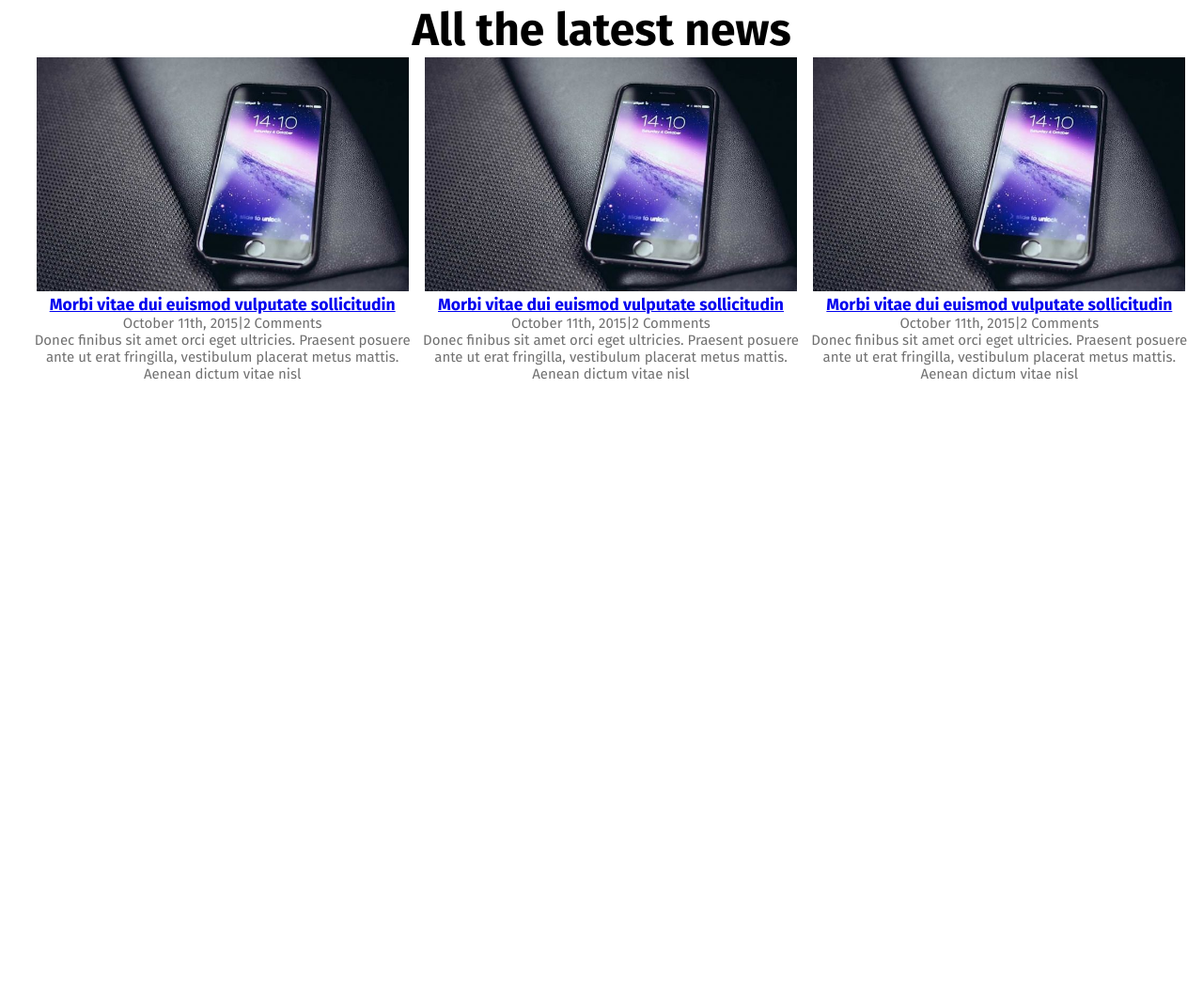
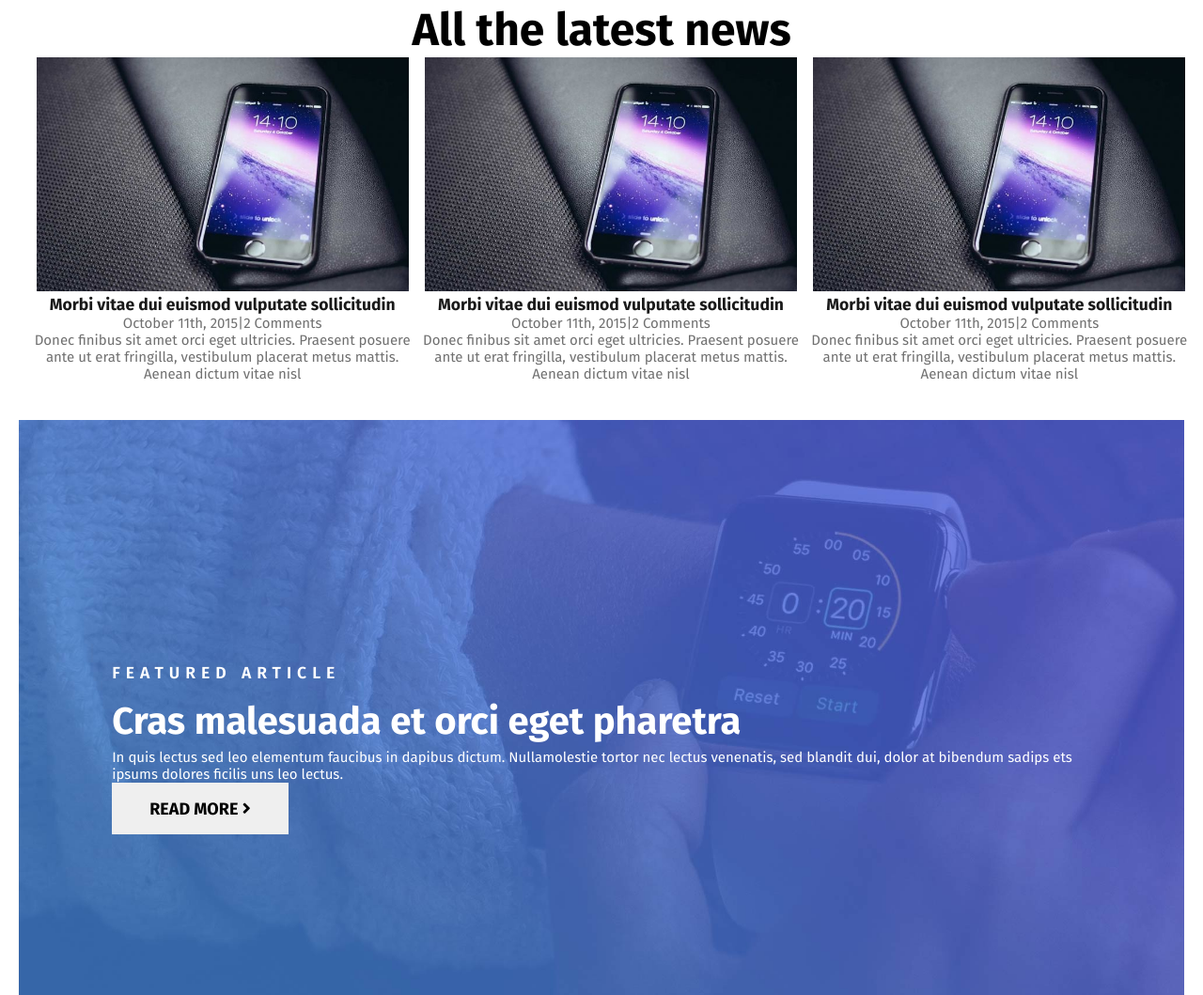
Before and after one commit to 0d1n92/proj-html-vuejs, a website: page index.html in a window 1280 px wide. Shown: the part 1578-2637 px from the top of the page at 94% size. Before the commit the page ends 1985 px from the top, so only its background shows below. Drawn offline with nearby package versions, Linux system fonts and the light colour scheme.

Commit message:
a lot of style article preview

```diff
--- a/index.html
+++ b/index.html
@@ -35,6 +35,7 @@
         </div>
       </div>
     </header>
+    <!-- jumbotron -->
     <div id="jumbotron">
       <div  class="margin_auto container_1240">
          <div id="wrapper_text_jumbotron">
@@ -44,6 +45,7 @@
         </div>
       </div>
     </div>
+    <!-- jumbotron-CLOSE -->
     <main>
       <section id="description_site">
         <h3 class="sub">AVADA FORUM IS THE PLACE TO BE</h3>
@@ -51,48 +53,64 @@
           In quis lectus sed leo elementum faucibus in dapibus dictum. Nulla molestie tortor nec lectus venenatis, sed blandit dui finibus. dolor at, bibendum purus. Donec vehicula nec tortor ac finibus.
         </p>
       </section>
+      <!-- section news -->
       <section id="news">
         <h3 class="sub" >PHASELLUS EGET METUS</h3>
         <h2>All the latest news</h2>
-        <div class="container_1240 margin_auto orizontal_flex">
-          <article>
-            <figure>
+        <!-- article grid 3 items-->
+        <div id="articale_grid_3items" class="container_1240 margin_auto  margin_bottom_40 orizontal_flex">
+          <!-- article box1 -->
+          <figure class="box_preview_article">
             <a href="#">
               <img class="img_news" src="img/post_feat_img_25-700x441.jpg" alt="art 1">
             </a>
-              <figcaption><a href="#"><h3 class="title_preview_post">Morbi vitae dui euismod vulputate sollicitudin</h3> </a> </figcaption>
-              <span>October 11th, 2015|<a>2 Comments<a></span>
+            <figcaption>
+              <a href="#" class="title_preview_link"><h3 class="title_preview_post">Morbi vitae dui euismod vulputate sollicitudin</h3> </a>
+              <span>October 11th, 2015|<a>2 Comments</a></span>
               <p>Donec finibus sit amet orci eget ultricies. Praesent posuere ante ut erat fringilla, vestibulum placerat metus mattis. Aenean dictum vitae nisl</p>
-
-            </figure>
-          </article>
-          <article>
-            <figure>
+            </figcaption>
+          </figure class="box_preview_article">
+            <!-- article box1-CLOSE -->
+            <!-- article box2 -->
+          <figure class="box_preview_article">
             <a href="#">
               <img class="img_news" src="img/post_feat_img_25-700x441.jpg" alt="art 1">
             </a>
-              <figcaption><a href="#"><h3 class="title_preview_post">Morbi vitae dui euismod vulputate sollicitudin</h3> </a></figcaption>
-                <span>October 11th, 2015|<a>2 Comments<a></span>
+            <figcaption>
+              <a href="#" class="title_preview_link"><h3 class="title_preview_post">Morbi vitae dui euismod vulputate sollicitudin</h3> </a>
+              <span>October 11th, 2015|<a>2 Comments</a></span>
               <p>Donec finibus sit amet orci eget ultricies. Praesent posuere ante ut erat fringilla, vestibulum placerat metus mattis. Aenean dictum vitae nisl</p>
-            </figure>
-          </article>
-          <article>
-            <figure>
+            </figcaption>
+          </figure class="box_preview_article">
+
+          <!-- article box2-CLOSE -->
+            <!-- article box3-->
+          <figure class="box_preview_article">
             <a href="#">
               <img class="img_news" src="img/post_feat_img_25-700x441.jpg" alt="art 1">
             </a>
-              <figcaption><a href="#"><h3 class="title_preview_post">Morbi vitae dui euismod vulputate sollicitudin</h3> </a> </figcaption>
-              <span>October 11th, 2015|<a>2 Comments<a></span>
+            <figcaption>
+              <a href="#" class="title_preview_link"><h3 class="title_preview_post">Morbi vitae dui euismod vulputate sollicitudin</h3> </a>
+              <span>October 11th, 2015|<a>2 Comments</a></span>
               <p>Donec finibus sit amet orci eget ultricies. Praesent posuere ante ut erat fringilla, vestibulum placerat metus mattis. Aenean dictum vitae nisl</p>
+            </figcaption>
           </figure>
-          </article>
+
+            <!-- article box3-CLOSE -->
         </div>
-
-
+        <!-- article grid -->
       </section>
-      <section id="featured">
-
+      <!-- section news-CLOSE -->
+      <!-- section featured -->
+      <section id="featured" class=" container_1240 margin_auto">
+        <div id="hero_featured">
+          <h3 class="sub">FEATURED ARTICLE</h3>
+          <h2 class="title_hero_article">Cras malesuada et orci eget pharetra</h2>
+          <p>In quis lectus sed leo elementum faucibus in dapibus dictum. Nullamolestie tortor nec lectus venenatis, sed blandit dui, dolor at bibendum sadips ets ipsums dolores ficilis uns leo lectus.</p>
+          <button class="btn_rectangle" type="button" name="button">read more  <i class="fas fa-angle-right"></i></button>
+        </div>
       </section>
+        <!-- section featured-CLOSE -->
       <section id="recent_article">
 
       </section>
--- a/src/partials/_common.scss
+++ b/src/partials/_common.scss
@@ -74,3 +74,11 @@ body {
     display: flex;
     justify-content: space-between;
   }
+  .margin_bottom_40 {
+    margin-bottom: 40px;
+  }
+
+  h2.title_hero_article {
+    font-size: 40px;
+    line-height: 58px;
+  }
--- a/src/partials/_main.scss
+++ b/src/partials/_main.scss
@@ -1,3 +1,13 @@
+//previev ARTICLE
+.box_preview_article {
+  a.title_preview_link {
+      text-decoration: none;
+      color: #191919;
+    }
+  }
+
+
+
 // section description
 section#description_site {
   background-color: #f2f2f2;
@@ -18,6 +28,7 @@ section#description_site {
   }
 }
 // section description-CLOSE
+// section new
 section#news {
   text-align: center;
   padding-top: 120px;
@@ -32,9 +43,24 @@ section#news {
     font-weight: 700;
     color: black;
   }
-
-
   img.img_news {
     width:396px;
   }
+
 }
+// section news-CLOSE
+// section featured
+section#featured {
+
+  #hero_featured {
+    max-width: 1289.6px;
+    height: 612px;
+    padding:20% 8%;
+    padding-bottom: 8%;
+    background-image: url($featureArticoleHero);
+    background-size: cover;
+    color: white;
+  }
+
+}
+// section featured-CLOSE
--- a/src/partials/_variables.scss
+++ b/src/partials/_variables.scss
@@ -4,6 +4,7 @@ $doveGrey:#707070;
 $emperorGrey:#525252;
 $maxWidthPage: 1240;
 $BgImgJumbotron: "../img/home_slider_bg.jpg";
+$featureArticoleHero:"../img/featured_article_1_bg.jpg";
 
 
 @mixin listInline {
```
Also changed, not shown: css/style.css. Lines whose indentation alone changed are shown as unchanged.
